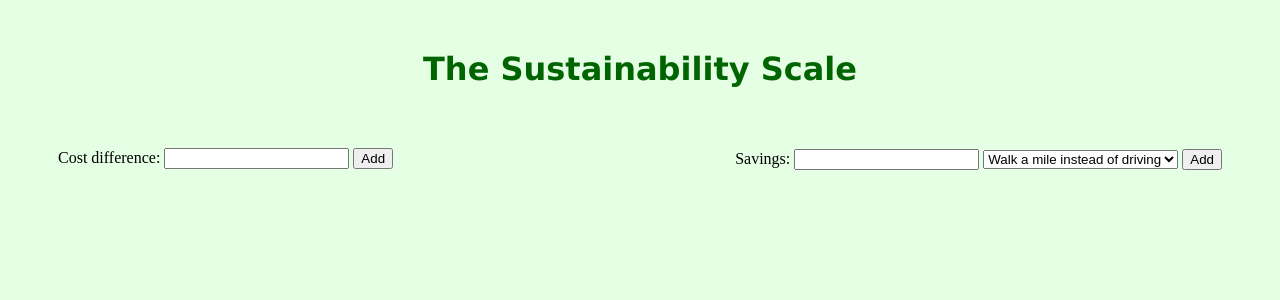
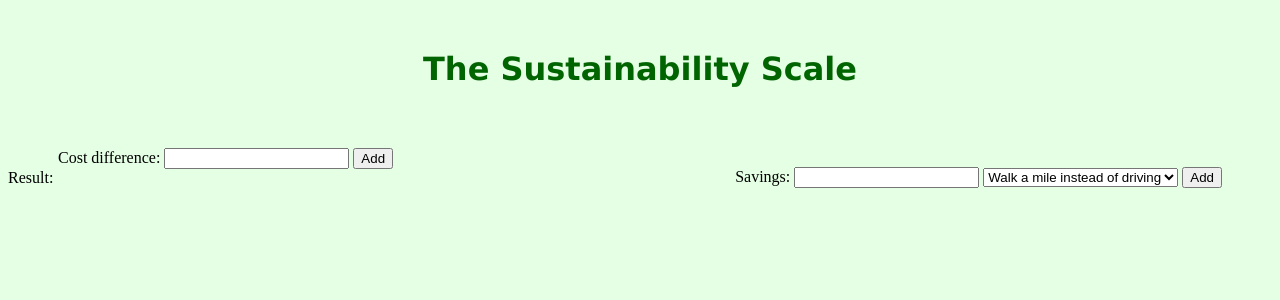
Before and after one commit to annadai916/The-Sustainability-Scale, a Flask app: page / in a window 1280 px wide. Shown: the top 300 px of the page. Run offline with Flask 3, Linux system fonts and the light colour scheme; some libraries are stand-ins or nearby versions.

Commit message:
Added socketio events

```diff
--- a/app/app.py
+++ b/app/app.py
@@ -1,10 +1,20 @@
 from flask import Flask, render_template
+from flask_socketio import SocketIO
+from money_calculator import money_spent
 
 app = Flask(__name__)
+socketio = SocketIO(app)
 
 @app.route('/')
 def index():
     return render_template('index.html')
 
+@socketio.on('calculate')
+def handle_calculation(data):
+    global money_spent
+    cost_difference = data['costDifference']
+    money_spent -= cost_difference
+    socketio.emit('result', {'result': money_spent})
+
 if __name__ == '__main__':
-    app.run(debug=True)
+    socketio.run(app, debug=True)
--- /dev/null
+++ b/app/static/js/calculations.js
@@ -0,0 +1,20 @@
+const socket = io.connect('http://' + document.domain + ':' + location.port);
+
+total_spent = 0;
+
+socket.on('result', function (data) {
+    const resultValue = document.getElementById('result-value');
+    resultValue.textContent = data.result;
+});
+
+document.addEventListener('DOMContentLoaded', function () {
+    const calculateButton = document.getElementById('calculate-button');
+    const inputCostElement = document.getElementById('input_cost');
+
+    calculateButton.addEventListener('click', function (event) {
+        event.preventDefault();
+        const costDifference = parseFloat(inputCostElement.value);
+
+        socket.emit('calculate', { costDifference: costDifference });
+    });
+});
--- a/app/templates/index.html
+++ b/app/templates/index.html
@@ -3,23 +3,32 @@
 <head>
     <title>Flask with Jinja2</title>
     <link rel="stylesheet" type="text/css" href="{{ url_for('static', filename='css/style.css') }}">
+    <script src="https://cdnjs.cloudflare.com/ajax/libs/socket.io/4.1.2/socket.io.js"></script>
+    <script src="{{ url_for('static', filename='js/calculations.js') }}"></script>
+
 </head>
 <body>
     <h1>The Sustainability Scale</h1>
     <form id="input">
         <label for="input_cost">Cost difference: </label>
         <input type="text" id="input_cost">
-        <button type="submit">Add</button>
+        <button type="submit" id="calculate-button">Add</button>
+
     </form>
+    <div id="result-div">
+        <span id="result-label">Result: </span>
+        <span id="result-value"></span>
+    </div>
     <form id="offset">
         <label for="positive_cost">Savings: </label>
         <input type="text" id="savings_times">
         <select id="savings_type">
             <option value="walk">Walk a mile instead of driving</option>
         </select>
-        <button type="submit">Add</button>
+        <button type="submit" id="calculate-offset-button">Add</button>
     </form>
     <!--dropdown on other side of elements to add-->
     <div><!--interactive scale with easeljs--></div>
+
 </body>
 </html>
```
